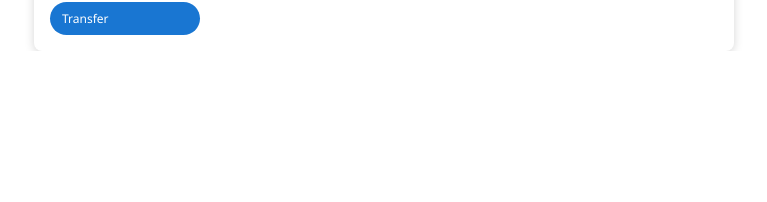
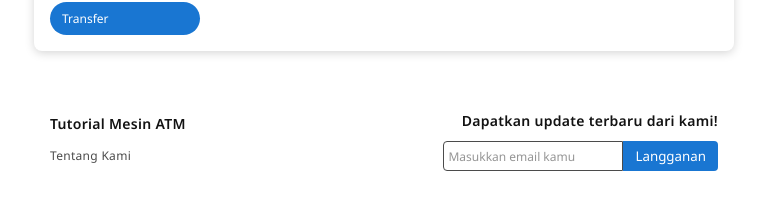
Before and after one commit to rizkiismail9a/atm-mechine-tutorial, a Vue app: page / in a window 1280 px wide. Shown: the part 991-1193 px from the top of the page, without its empty margins (256-1023 px from the left). Before the commit the page ends 1042 px from the top, so only its background shows below. Built offline with nearby package versions, Linux system fonts and the light colour scheme.

Commit message:
feat(home): add footer

```diff
--- a/package.json
+++ b/package.json
@@ -10,6 +10,7 @@
     "format": "prettier --write src/"
   },
   "dependencies": {
+    "vee-validate": "^4.15.1",
     "vue": "^3.5.17",
     "vue-router": "^4.5.1"
   },
--- /dev/null
+++ b/plugins/vee-validate.js
@@ -0,0 +1,16 @@
+import { defineRule } from 'vee-validate'
+
+defineRule('required', (value, [field]) => {
+  if (!value || !value.length) {
+    return `${field} tidak boleh kosong`
+  }
+  return true
+})
+
+defineRule('email', (value) => {
+  if (!/[a-zA-Z0-9._%+-]+@[a-zA-Z0-9.-]+\.[a-zA-Z]{2,4}/.test(value)) {
+    return 'Format email tidak valid'
+  }
+
+  return true
+})
--- /dev/null
+++ b/src/components/AppFooter.vue
@@ -0,0 +1,179 @@
+<script setup>
+import { ErrorMessage, Field, Form } from 'vee-validate'
+import { ref } from 'vue'
+import SubscribeModal from './SubscribeModal.vue'
+
+const openModal = ref(false)
+const email = ref('')
+const formKey = ref(0)
+
+const submitForm = () => {
+  openModal.value = true
+  formKey.value++
+  email.value = ''
+}
+</script>
+
+<template>
+  <SubscribeModal v-model:open="openModal" />
+  <div class="app-footer">
+    <div class="footer-content">
+      <div class="left-menu">
+        <p>Tutorial Mesin ATM</p>
+        <span>Tentang Kami</span>
+      </div>
+      <div class="subscribe-menu">
+        <p>Dapatkan update terbaru dari kami!</p>
+        <Form :key="formKey" v-slot="{ errors }" @submit="submitForm">
+          <div class="form-wrapper">
+            <div :class="['input-wrapper', { error: errors['email'] }]">
+              <Field
+                type="text"
+                name="email"
+                id="email"
+                v-model="email"
+                rules="required:Email|email"
+                placeholder="Masukkan email kamu"
+                validate-on-input
+                autocomplete="off"
+              />
+            </div>
+            <button>Langganan</button>
+          </div>
+          <ErrorMessage name="email" class="validator-message" />
+        </Form>
+      </div>
+    </div>
+  </div>
+</template>
+
+<style scoped>
+.app-footer {
+  margin-top: 24px;
+  min-height: 130px;
+  height: fit-content;
+  display: flex;
+  flex-direction: column;
+  justify-content: center;
+  align-items: center;
+}
+
+.footer-content {
+  padding: 16px;
+  display: flex;
+  flex-wrap: wrap;
+  justify-content: space-between;
+  align-items: center;
+  width: 100%;
+}
+
+.left-menu {
+  flex: 1;
+  display: flex;
+  flex-direction: column;
+  gap: 8px;
+}
+
+.left-menu p,
+.subscribe-menu p {
+  font-size: 14px;
+  color: #121212;
+  letter-spacing: 0.3px;
+  line-height: 24px;
+  font-weight: 600;
+}
+
+.subscribe-menu p {
+  text-align: right;
+}
+
+.left-menu span {
+  font-size: 12px;
+  color: #4b4b4b;
+  letter-spacing: 0.3px;
+  line-height: 24px;
+}
+
+.subscribe-menu {
+  flex: 1;
+  display: flex;
+  flex-direction: column;
+  align-items: flex-end;
+  gap: 8px;
+}
+
+input {
+  border: none;
+  outline: none;
+  font-size: 12px;
+}
+
+input::placeholder {
+  color: #959595;
+  font-size: 12px;
+}
+
+input:focus {
+  outline: none;
+}
+
+.form-wrapper {
+  display: flex;
+  align-items: center;
+}
+
+.input-wrapper {
+  border: 1px solid #4b4b4b;
+  background-color: white;
+  border-radius: 4px 0 0 4px;
+  height: 30px;
+  padding: 2px 4px;
+  width: 180px;
+}
+
+.input-wrapper.error {
+  border-color: red;
+}
+
+button {
+  background-color: #1976d2;
+  border: none;
+  height: 30px;
+  padding: 0 12px;
+  border-radius: 0 4px 4px 0;
+  color: white;
+}
+
+.validator-message {
+  font-size: 12px;
+  color: red;
+}
+
+@media screen and (max-width: 375px) {
+  .footer-content {
+    flex-direction: column;
+    align-items: center;
+    justify-content: center;
+  }
+
+  .left-menu {
+    align-items: center;
+  }
+
+  .subscribe-menu {
+    align-items: center;
+  }
+
+  .subscribe-menu p {
+    text-align: center;
+  }
+
+  .form-wrapper {
+    display: flex;
+    flex-direction: column;
+    gap: 8px;
+    align-items: center;
+    justify-content: center;
+  }
+}
+</style>
--- a/src/components/NavBar.vue
+++ b/src/components/NavBar.vue
@@ -2,7 +2,7 @@
 
 <template>
   <nav class="navbar">
-    <RouterLink to="/">ATM Mini Course</RouterLink>
+    <RouterLink to="/">Tutorial Mesin ATM</RouterLink>
   </nav>
 </template>
 
--- /dev/null
+++ b/src/components/SubscribeModal.vue
@@ -0,0 +1,87 @@
+<script setup>
+const openModal = defineModel('open', { default: false })
+</script>
+
+<template>
+  <div v-if="openModal" class="subscribe-success">
+    <div class="modal-content">
+      <div class="header">
+        <span @click="openModal = false">X</span>
+      </div>
+      <div class="body">
+        <img src="/public/img/thumb.png" alt="emoji thumb" />
+        <p>Terima kasih sudah berlangganan</p>
+        <span>Nantikan update terbaru dari kami</span>
+
+        <button @click="openModal = false">Mengerti</button>
+      </div>
+    </div>
+  </div>
+</template>
+
+<style scoped>
+.subscribe-success {
+  position: fixed;
+  height: 100vh;
+  width: 100vw;
+  background-color: rgba(128, 128, 128, 0.411);
+  top: 0;
+  left: 0;
+  z-index: 999;
+  display: flex;
+  align-items: center;
+  justify-content: center;
+}
+
+.modal-content {
+  background-color: white;
+  border-radius: 8px;
+  height: 300px;
+  max-width: 300px;
+  width: 70vw;
+  padding: 16px;
+}
+
+.header {
+  display: flex;
+  justify-content: flex-end;
+}
+
+.body {
+  display: flex;
+  flex-direction: column;
+  gap: 12px;
+  align-items: center;
+}
+
+img {
+  height: 100px;
+  width: 100px;
+}
+
+.body p {
+  font-size: 14px;
+  color: #121212;
+  font-weight: 600;
+  line-height: 24px;
+  letter-spacing: 0.3px;
+  text-align: center;
+}
+
+.body span {
+  font-size: 12px;
+  color: #121212;
+  font-weight: 400;
+  line-height: 24px;
+  letter-spacing: 0.3px;
+  text-align: center;
+}
+
+button {
+  background-color: #1976d2;
+  border: none;
+  padding: 8px 12px;
+  border-radius: 4px;
+  color: white;
+}
+</style>
--- a/src/main.js
+++ b/src/main.js
@@ -1,4 +1,5 @@
 import { createApp } from 'vue'
+import '../plugins/vee-validate'
 import App from './App.vue'
 import router from './router'
 
--- a/src/views/HomeView.vue
+++ b/src/views/HomeView.vue
@@ -1,4 +1,5 @@
 <script setup>
+import AppFooter from '@/components/AppFooter.vue'
 import HomeButton from '@/components/Home/HomeButton.vue'
 import HomeSideBar from '@/components/Home/HomeSideBar.vue'
 import { ref } from 'vue'
@@ -77,6 +78,7 @@ const menuLinks = ref([
       </section>
     </div>
   </div>
+  <AppFooter />
 </template>
 
 <style scoped>
```
Also changed, not shown: public/img/thumb.png (added), 1 other file (tests, documents, lock files or other folders).
